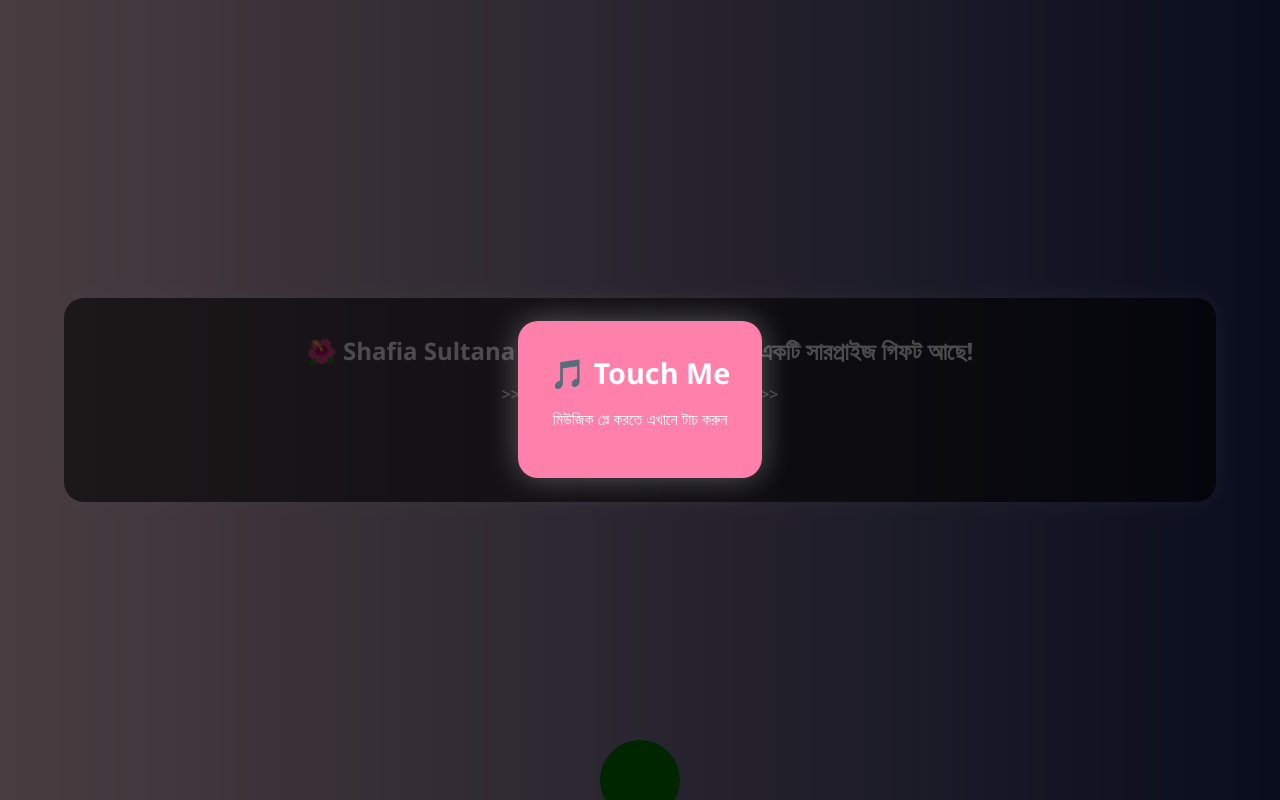
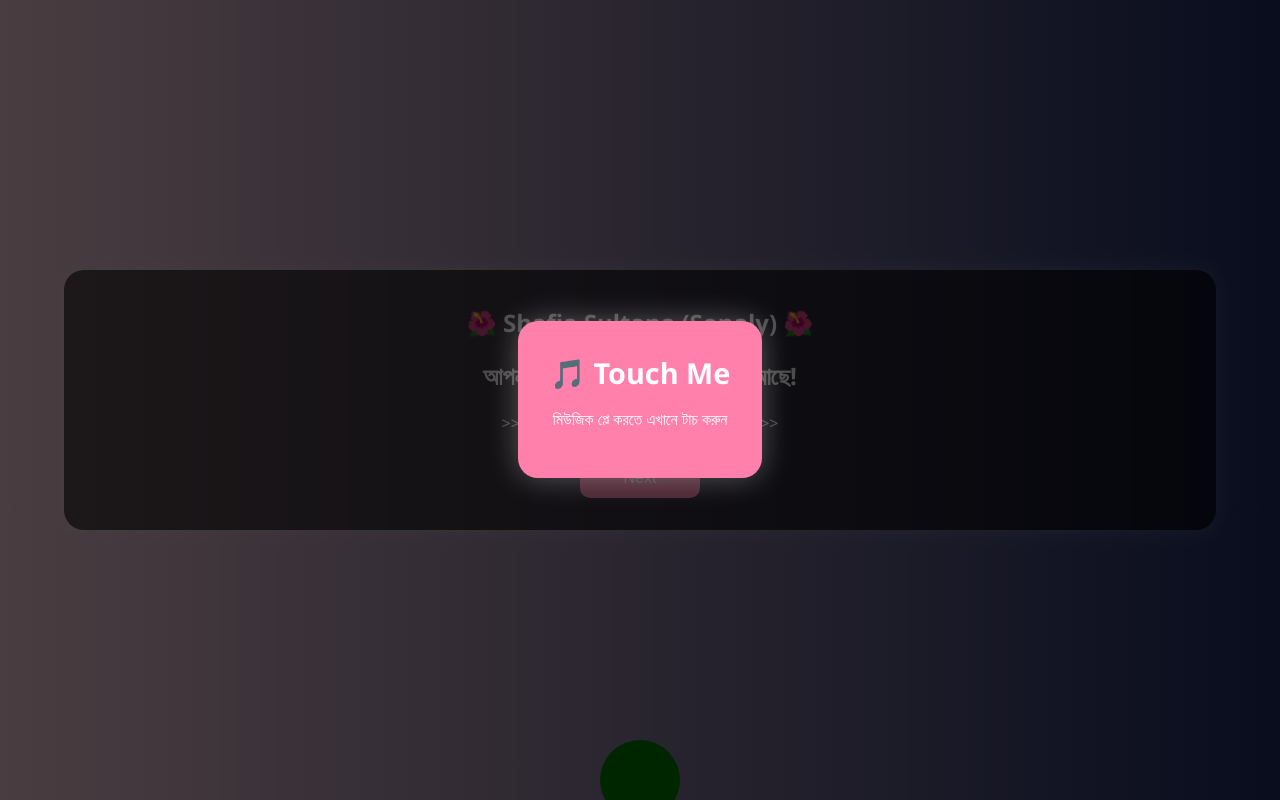
Before and after one commit to bbinl/birthday-card, a plain HTML site: page index.html in a window 1280 px wide. Drawn offline with Linux system fonts and the light colour scheme.

Commit message:
Update index.html

```diff
--- a/index.html
+++ b/index.html
@@ -178,7 +178,7 @@
   </div>
 
   <div class="card" id="page">
-    <h1>🌺 Shafia Sultana (Sonaly) 🌺 আপনার জন্য একটি সারপ্রাইজ গিফট আছে!</h1>
+    <h1>🌺 Shafia Sultana (Sonaly) 🌺<br></h1> <h2> আপনার জন্য একটি সারপ্রাইজ গিফট আছে!</h2>
     <p>>> close your eyes 🙈 and go next >></p>
     <button onclick="nextPage()">Next</button>
   </div>
```
